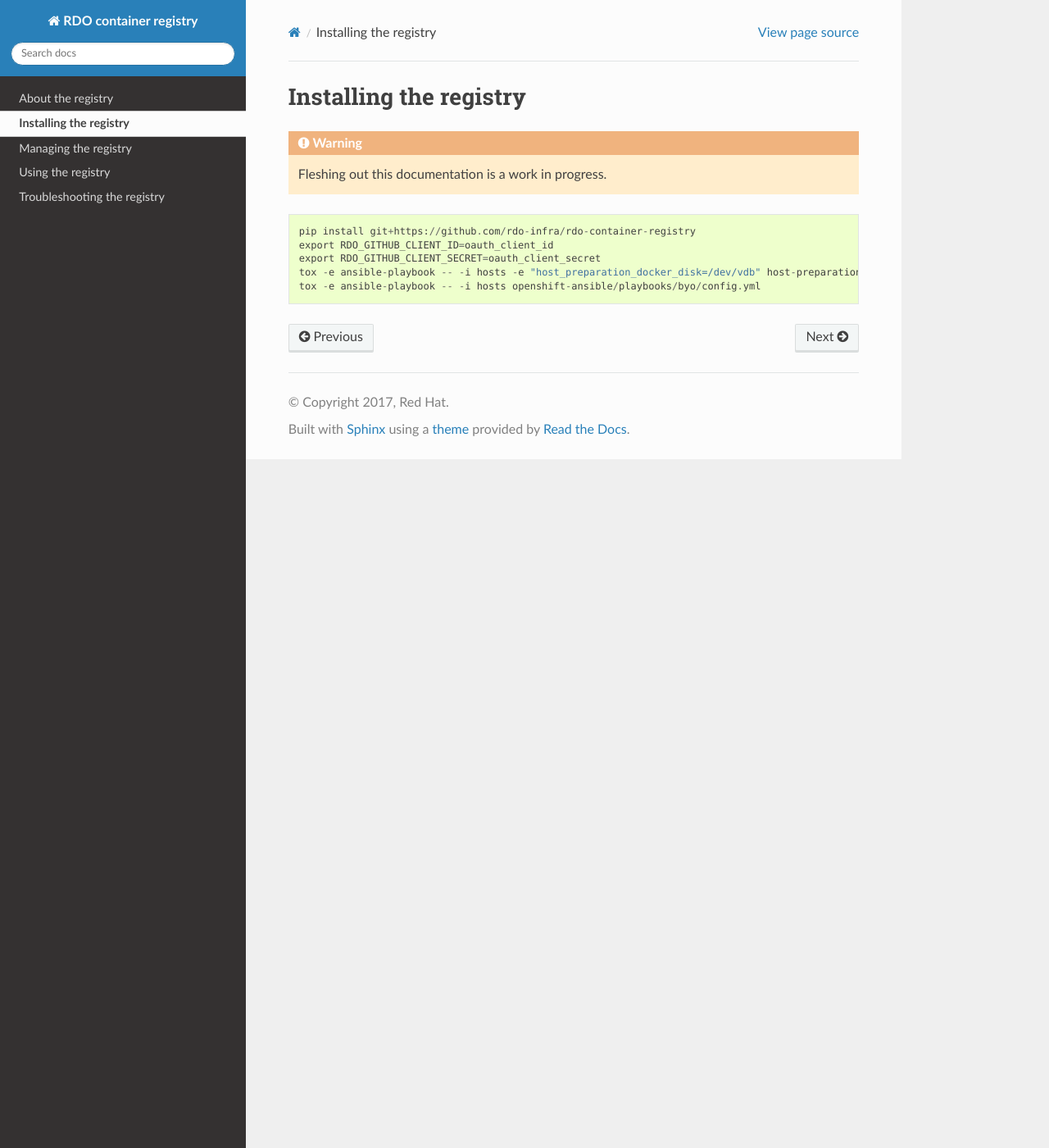
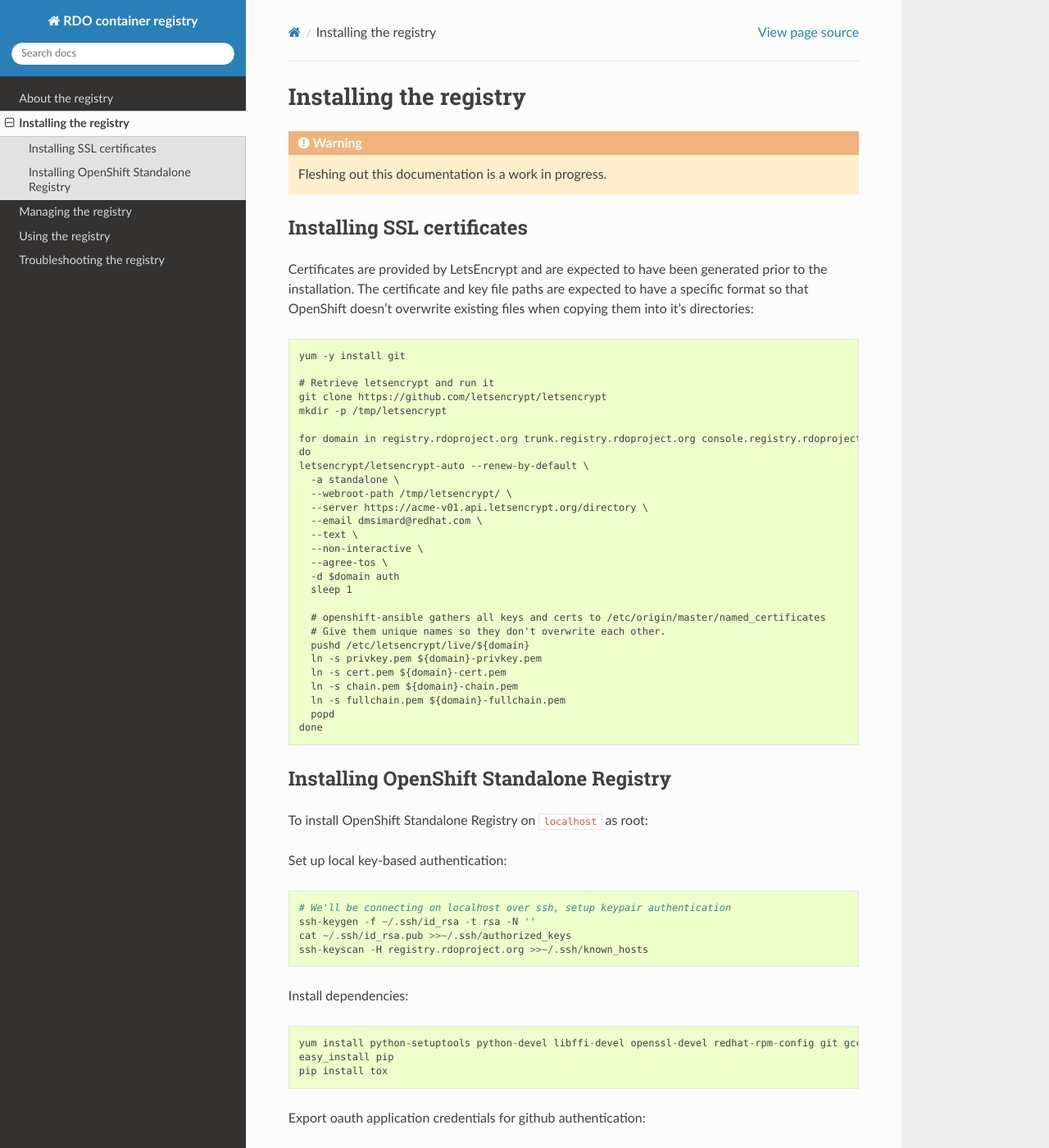
Before and after one commit to rdo-infra/rdo-container-registry, a Sphinx documentation site: the page built from doc/source/installing.rst, in a window 1280 px wide and 1400 px high. Shown: the whole window at 82% size. Built offline with Sphinx 7.4.7 and the Read the Docs theme 2.0.0, drawn with Linux system fonts in a browser that asks for light colours; the version number could not be read and is left out; some of the changed text lies outside the part shown.

Commit message:
Improve installation documentation
Change-Id: I49980390031cadeb4daa2f35613125080640f537

```diff
--- a/doc/source/installing.rst
+++ b/doc/source/installing.rst
@@ -3,10 +3,79 @@
 
 .. warning:: Fleshing out this documentation is a work in progress.
 
-::
+Installing SSL certificates
+---------------------------
 
-    pip install git+https://github.com/rdo-infra/rdo-container-registry
+Certificates are provided by LetsEncrypt and are expected to have been generated
+prior to the installation. The certificate and key file paths are expected to
+have a specific format so that OpenShift doesn't overwrite existing files when
+copying them into it's directories::
+
+    yum -y install git
+
+    # Retrieve letsencrypt and run it
+    git clone https://github.com/letsencrypt/letsencrypt
+    mkdir -p /tmp/letsencrypt
+
+    for domain in registry.rdoproject.org trunk.registry.rdoproject.org console.registry.rdoproject.org
+    do
+    letsencrypt/letsencrypt-auto --renew-by-default \
+      -a standalone \
+      --webroot-path /tmp/letsencrypt/ \
+      --server https://acme-v01.api.letsencrypt.org/directory \
+      --email dmsimard@redhat.com \
+      --text \
+      --non-interactive \
+      --agree-tos \
+      -d $domain auth
+      sleep 1
+
+      # openshift-ansible gathers all keys and certs to /etc/origin/master/named_certificates
+      # Give them unique names so they don't overwrite each other.
+      pushd /etc/letsencrypt/live/${domain}
+      ln -s privkey.pem ${domain}-privkey.pem
+      ln -s cert.pem ${domain}-cert.pem
+      ln -s chain.pem ${domain}-chain.pem
+      ln -s fullchain.pem ${domain}-fullchain.pem
+      popd
+    done
+
+Installing OpenShift Standalone Registry
+----------------------------------------
+
+To install OpenShift Standalone Registry on ``localhost`` as root:
+
+Set up local key-based authentication::
+
+    # We'll be connecting on localhost over ssh, setup keypair authentication
+    ssh-keygen -f ~/.ssh/id_rsa -t rsa -N ''
+    cat ~/.ssh/id_rsa.pub >>~/.ssh/authorized_keys
+    ssh-keyscan -H registry.rdoproject.org >>~/.ssh/known_hosts
+
+Install dependencies::
+
+    yum install python-setuptools python-devel libffi-devel openssl-devel redhat-rpm-config git gcc
+    easy_install pip
+    pip install tox
+
+Export oauth application credentials for github authentication::
+
     export RDO_GITHUB_CLIENT_ID=oauth_client_id
     export RDO_GITHUB_CLIENT_SECRET=oauth_client_secret
+
+Retrieve and run rdo-container-registry and openshift-ansible playbooks::
+
+    git clone https://github.com/rdo-infra/rdo-container-registry
+    cd rdo-container-registry
     tox -e ansible-playbook -- -i hosts -e "host_preparation_docker_disk=/dev/vdb" host-preparation.yml
-    tox -e ansible-playbook -- -i hosts openshift-ansible/playbooks/byo/config.yml
+    tox -e ansible-playbook -- -i hosts openshift-ansible/playbooks/byo/config.yml -e "ansible_ssh_user=${USER}"
+
+.. note:: /var/lib/docker will be set up on a separate block device with
+          docker-storage-setup. If you do not provide the
+          ``host_preparation_docker_disk`` variable for the host-preparation
+          playbook, a loopback device will be generated with test purposes and
+          the playbook will warn you about it.
+
+.. note:: ansible_ssh_user **MUST** be provided for the openshift-ansible
+          playbook, it is required by tasks such as
+          ``openshift_master_certificates : Lookup default group for ansible_ssh_user``.
```
